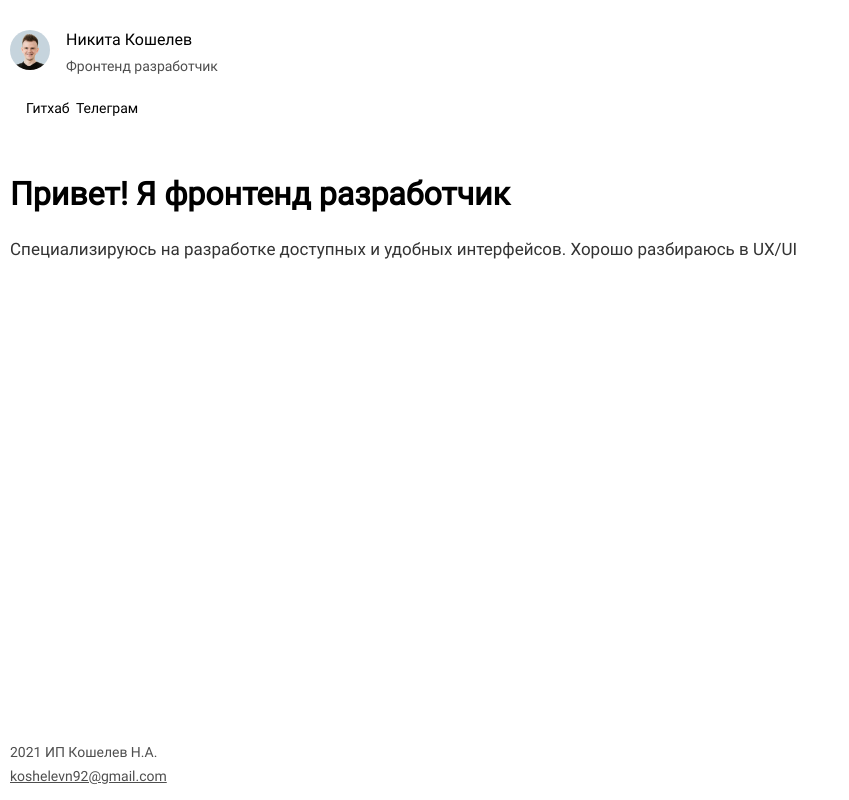
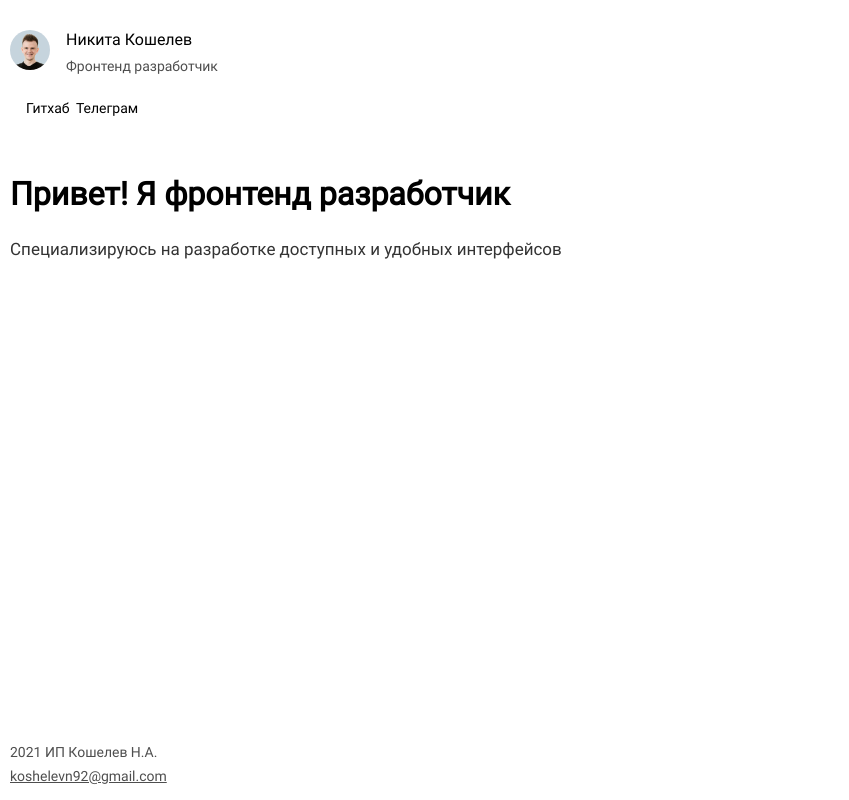
Before and after one commit to nunjuck/koshelev.dev, a Nuxt app: page / in a window 1280 px wide. Shown: the whole page, without its empty margins (0-849 px from the left). Built offline with nearby package versions, Linux system fonts and the light colour scheme.

Commit message:
fix: main subtitle

```diff
--- a/pages/index.vue
+++ b/pages/index.vue
@@ -25,8 +25,7 @@ export default {
   data() {
     return {
       title: 'Привет! Я фронтенд разработчик',
-      subtitle:
-        'Специализируюсь на разработке доступных и удобных интерфейсов. Хорошо разбираюсь в UX/UI',
+      subtitle: 'Специализируюсь на разработке доступных и удобных интерфейсов',
     }
   },
   head() {
```
